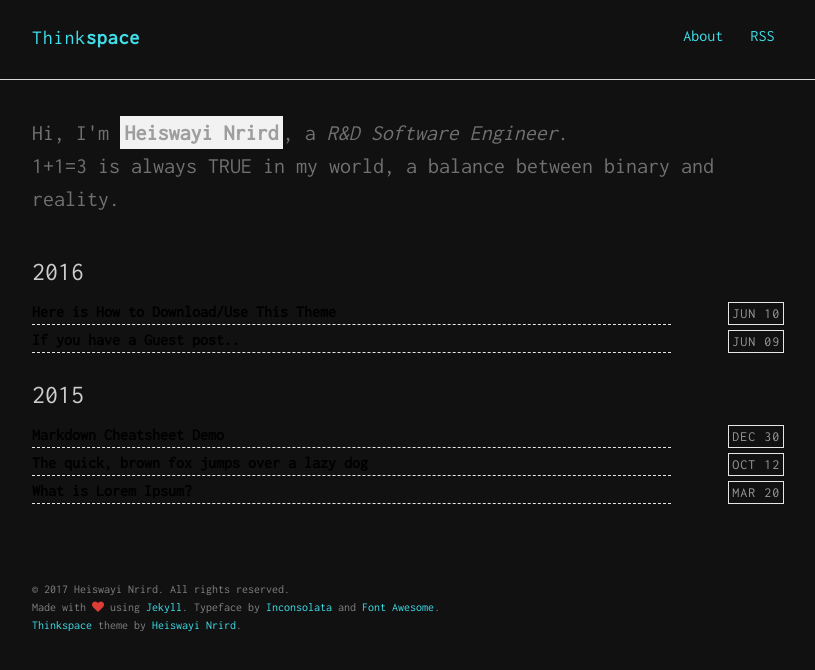
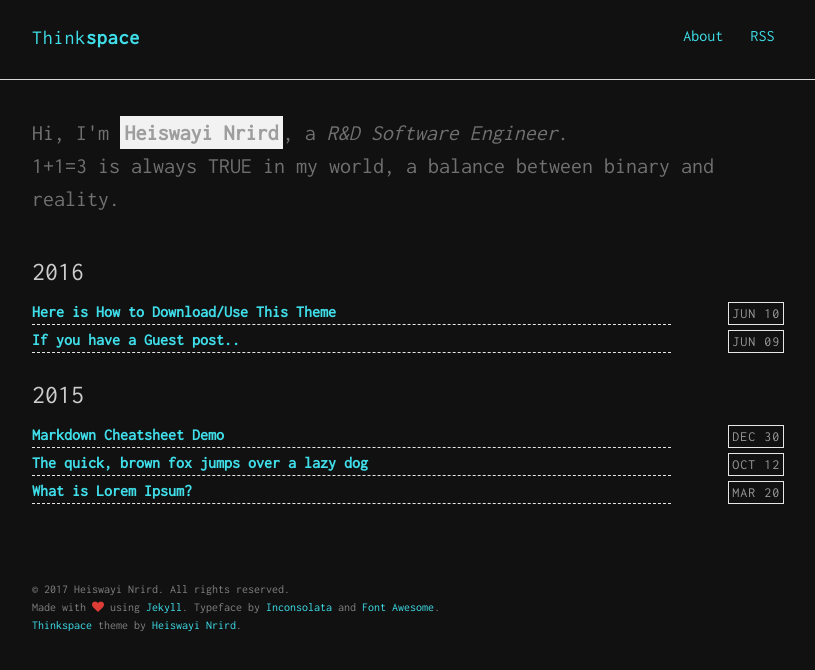
Before and after one commit to user-upworker/thinkspace, a Jekyll site: the page built from index.html, in a window 1280 px wide. Shown: the top 670 px of the page, without its empty margins (232-1047 px from the left). Built offline with Jekyll 4.4.1, drawn with Linux system fonts in a browser that asks for light colours.

Commit message:
Update _layout.scss

```diff
--- a/assets/scss/_layout.scss
+++ b/assets/scss/_layout.scss
@@ -143,7 +143,8 @@ hr {
   display: block;
 
   a {
-    color: $action-color;
+    //color: $action-color;
+    color: $light-blue;
     font-weight: bold;
   }
 
```
